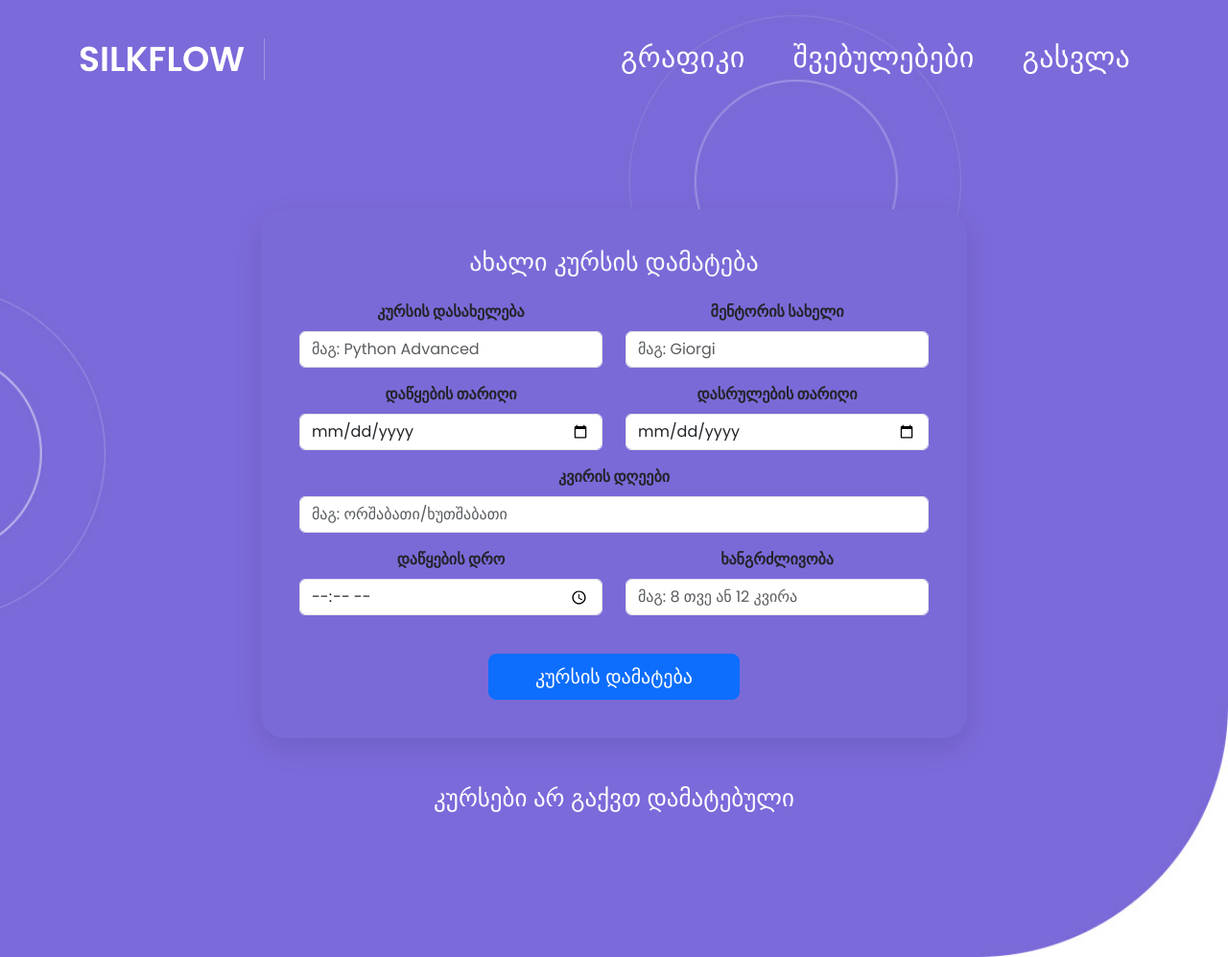
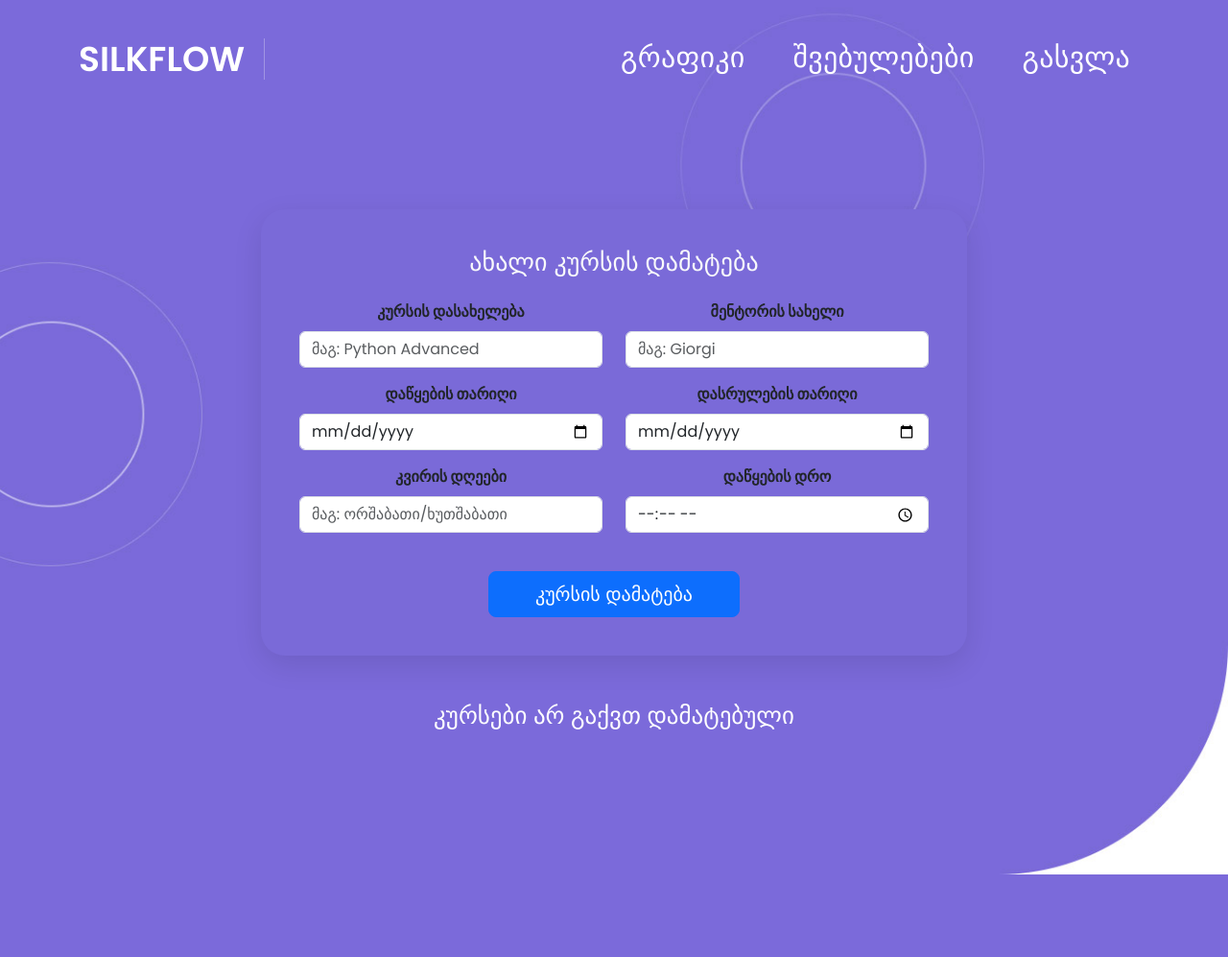
Before and after one commit to MarBifrost/silkflow, a Flask app: page /class in a window 1280 px wide. Shown: the whole page at 96% size. After the commit the page ends 911 px from the top, so only its background shows below. Run offline with Flask 3, Linux system fonts and the light colour scheme; the visitor is signed in with stand-in values (Sample User, id 1); data that the repository does not hold is empty; some libraries are stand-ins or nearby versions.

Commit message:
minor changes in class.html, duration has been removed

```diff
--- a/templates/class.html
+++ b/templates/class.html
@@ -84,26 +84,18 @@
                     <label for="end_date" class="form-label">დასრულების თარიღი</label>
                     <input type="date" class="form-control" id="end_date" name="end_date" required>
                   </div>
-                </div>
 
-                <div class="mb-3">
+                    <div class="col-md-6 mb-3">
                   <label for="days_of_week" class="form-label">კვირის დღეები</label>
                   <input type="text" class="form-control" id="days_of_week" name="days_of_week" required
                          placeholder="მაგ: ორშაბათი/ხუთშაბათი">
                 </div>
-
-                <div class="row">
-                  <div class="col-md-6 mb-3">
+                <div class="col-md-6 mb-3">
                     <label for="class_time" class="form-label">დაწყების დრო</label>
                     <input type="time" class="form-control" id="class_time" name="class_time" required>
                   </div>
+                </div>
 
-                  <div class="col-md-6 mb-3">
-                    <label for="duration" class="form-label">ხანგრძლივობა</label>
-                    <input type="text" class="form-control" id="duration" name="duration" required
-                           placeholder="მაგ: 8 თვე ან 12 კვირა">
-                  </div>
-                </div>
 
                 <div class="text-center mt-4">
                   <button type="submit" class="btn btn-primary btn-lg px-5">კურსის დამატება</button>
@@ -128,7 +120,6 @@
                          {{ c.start_date }} – {{ c.end_date }}</p>
                       <p><strong><i class="fa fa-clock"></i> დღეები:</strong> {{ c.days_of_week }}</p>
                       <p><strong><i class="fa fa-hourglass-half"></i> დრო:</strong> {{ c.class_time }}</p>
-                      <p><strong><i class="fa fa-hourglass-half"></i> ხანგრძლივობა:</strong> {{ c.duration }}</p>
                         {% if session.role == 'admin' %}
                       <form method="post" action="{{ url_for('delete_course', id=c.id) }}"
                             onsubmit="return confirm('დარწმუნებული ხართ, რომ გსურთ წაშლა?');">
```
